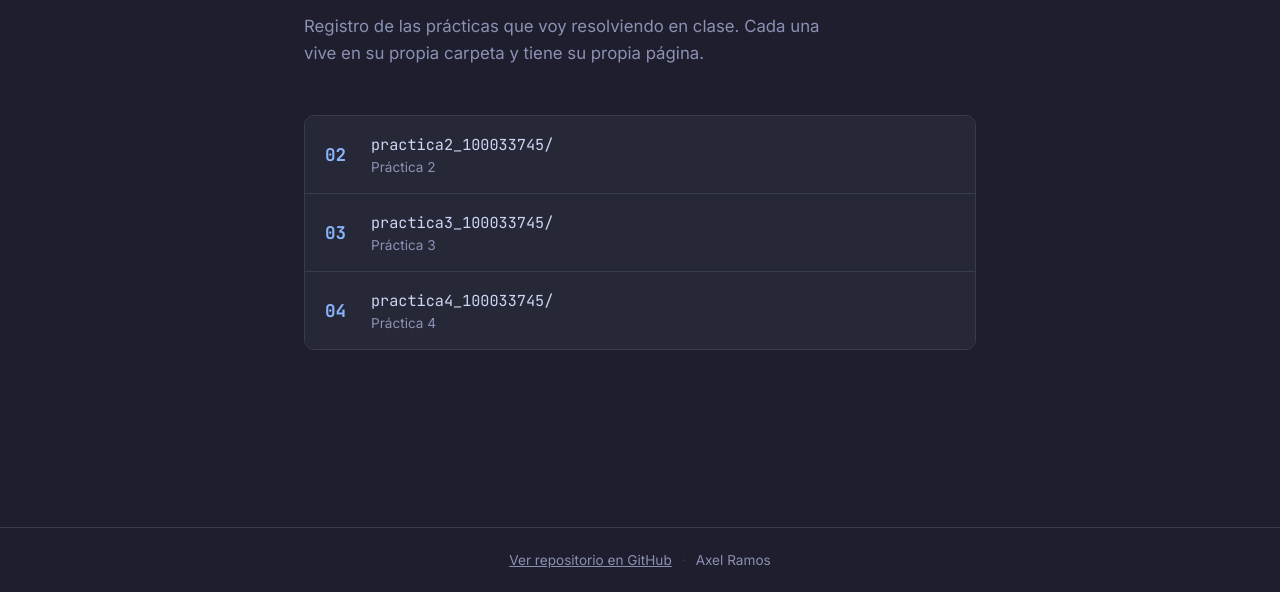
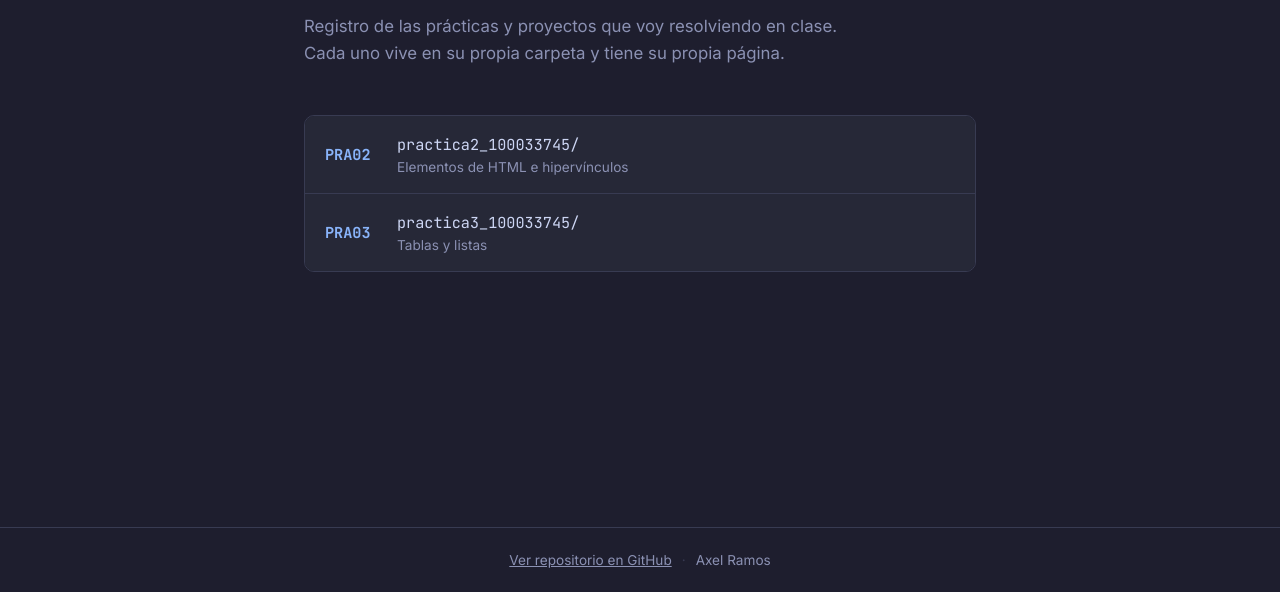
Before and after one commit to axelramos54/Ejercicios-HTML, a plain HTML site: page index.html in a window 1280 px wide. Shown: the part 208-800 px from the top of the page. Drawn offline with Linux system fonts and the light colour scheme.

Commit message:
Refine task index styles and update descriptions
Updated task index styles and descriptions.

```diff
--- a/index.html
+++ b/index.html
@@ -129,9 +129,9 @@
   .task__index {
     font-family: var(--mono);
     font-weight: 700;
-    font-size: 1.1rem;
+    font-size: 0.95rem;
     color: var(--accent-blue);
-    min-width: 28px;
+    min-width: 54px;
   }
 
   .task__body {
@@ -207,45 +207,35 @@
     <p class="hero__eyebrow">// portafolio de práctica</p>
     <h1 class="hero__title">Ejercicios de HTML<span class="cursor">_</span></h1>
     <p class="hero__subtitle">
-      Registro de las prácticas que voy resolviendo en clase. Cada una vive en su propia carpeta y tiene su propia página.
+      Registro de las prácticas y proyectos que voy resolviendo en clase. Cada uno vive en su propia carpeta y tiene su propia página.
     </p>
   </section>
 
-  <section class="tasks" aria-label="Lista de prácticas">
+  <section class="tasks" aria-label="Lista de prácticas y proyectos">
     <!-- Este bloque se genera automáticamente con scripts/generate-index.js. No lo edites a mano: se sobreescribe con cada push. -->
     <ol class="tasks__list">
       <!-- PRACTICAS:START -->
       <li class="task">
         <a class="task__link" href="practica2_100033745/">
-          <span class="task__index">02</span>
+          <span class="task__index">PRA02</span>
           <span class="task__body">
             <span class="task__label">practica2_100033745/</span>
-            <span class="task__desc">Práctica 2</span>
+            <span class="task__desc">Elementos de HTML e hipervínculos</span>
           </span>
           <span class="task__go">abrir →</span>
         </a>
       </li>
       <li class="task">
         <a class="task__link" href="practica3_100033745/">
-          <span class="task__index">03</span>
+          <span class="task__index">PRA03</span>
           <span class="task__body">
             <span class="task__label">practica3_100033745/</span>
-            <span class="task__desc">Práctica 3</span>
+            <span class="task__desc">Tablas y listas</span>
           </span>
           <span class="task__go">abrir →</span>
         </a>
       </li>
-      <li class="task">
-        <a class="task__link" href="practica4_100033745/">
-          <span class="task__index">04</span>
-          <span class="task__body">
-            <span class="task__label">practica4_100033745/</span>
-            <span class="task__desc">Práctica 4</span>
-          </span>
-          <span class="task__go">abrir →</span>
-        </a>
-      </li>
-<!-- PRACTICAS:END -->
+      <!-- PRACTICAS:END -->
     </ol>
   </section>
 </main>
```
